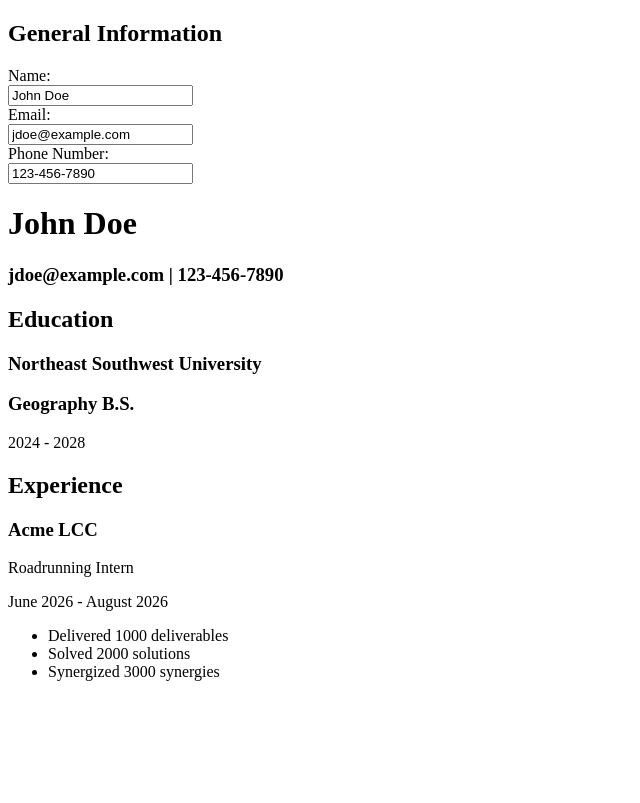
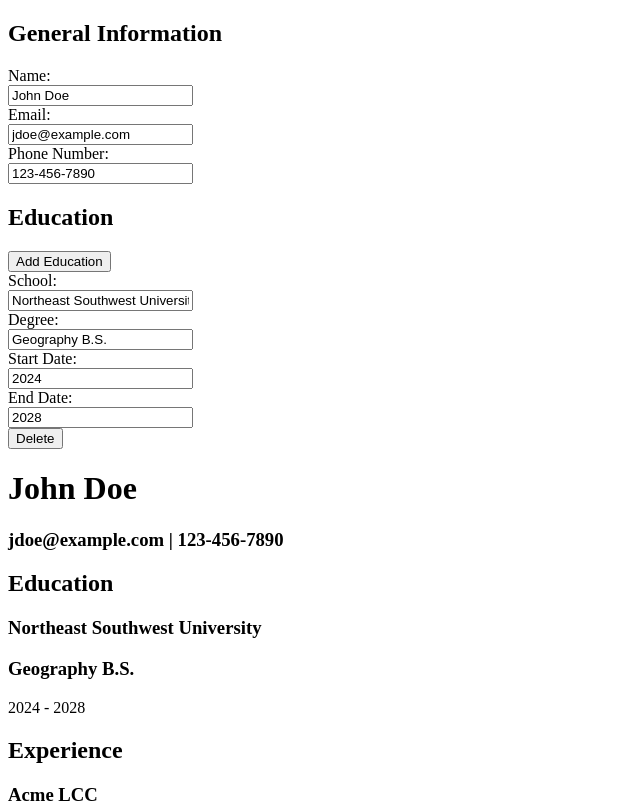
Before and after one commit to itudidyay/cv-application, a React (Vite) app: page / in a window 1280 px wide. Shown: the top 803 px of the page, without its empty margins (0-640 px from the left). Built offline with nearby package versions, Linux system fonts and the light colour scheme.

Commit message:
added education compontent to add, remove, and edit schools

```diff
--- a/src/App.jsx
+++ b/src/App.jsx
@@ -9,6 +9,7 @@ const exampleResume = {
   phoneNumber: "123-456-7890",
   educationalExperience: [
     {
+      id: crypto.randomUUID(),
       schoolName: "Northeast Southwest University",
       degree: "Geography B.S.",
       startDate: "2024",
@@ -17,6 +18,7 @@ const exampleResume = {
   ],
   practicalExperience: [
     {
+      id: crypto.randomUUID(),
       companyName: "Acme LCC",
       position: "Roadrunning Intern",
       startDate: "June 2026",
@@ -30,7 +32,7 @@ const exampleResume = {
   ]
 }
 
-function App() {
+export default function App() {
   const [resume, setResume] = useState(exampleResume)
 
   function handleChange(e) {
@@ -42,15 +44,54 @@ function App() {
     }));
   }
 
+  function handleEducationChange(id, field, value) {
+    setResume(prev => ({
+      ...prev,
+      educationalExperience: prev.educationalExperience.map(education =>
+        education.id === id
+          ? { ...education, [field]: value }
+          : education
+      )
+    }))
+  }
+
+  function addEducation() {
+    const newEducation = {
+      id: crypto.randomUUID(),
+      schoolName: "",
+      degree: "",
+      startDate: "",
+      endDate: "",
+    }
+
+    setResume(prev => ({
+      ...prev,
+      educationalExperience: [
+        ...prev.educationalExperience,
+        newEducation,
+      ],
+    }))
+  }
+
+  function removeEducation(id) {
+    setResume(prev => ({
+      ...prev,
+      educationalExperience: prev.educationalExperience.filter(
+        education => education.id !== id
+      ),
+    }))
+  }
+
   return (
     <>
     <Sidebar
       resume={resume}
       onChange={handleChange}
+      handleEducationChange={handleEducationChange}
+      addEducation={addEducation}
+      removeEducation={removeEducation}
     />
     <Resume resume={resume}/>
     </>
   )
 }
-
-export default App
--- a/src/components/education.jsx
+++ b/src/components/education.jsx
@@ -0,0 +1,46 @@
+import Form from "./form"
+
+export default function EducationForm({
+  educationData,
+  onChange,
+  onRemove }) {
+  return (
+    <div>
+      <Form
+        label="School"
+        name="schoolName"
+        data={educationData.schoolName}
+        onChange={e =>
+          onChange(educationData.id, "schoolName", e.target.value)}
+      />
+
+      <Form
+        label="Degree"
+        name="degree"
+        data={educationData.degree}
+        onChange={e =>
+          onChange(educationData.id, "degree", e.target.value)}
+      />
+
+      <Form
+        label="Start Date"
+        name="startDate"
+        data={educationData.startDate}
+        onChange={e =>
+          onChange(educationData.id, "startDate", e.target.value)}
+      />
+
+      <Form
+        label="End Date"
+        name="endDate"
+        data={educationData.endDate}
+        onChange={e =>
+          onChange(educationData.id, "endDate", e.target.value)}
+      />
+
+      <button onClick={() => onRemove(educationData.id)}>
+        Delete
+      </button>
+    </div>
+  );
+}
--- a/src/components/sidebar.jsx
+++ b/src/components/sidebar.jsx
@@ -1,7 +1,13 @@
-import { useState } from "react"
-import Form from "./form"
 import GeneralInfo from "./generalInfo"
-export default function Sidebar({ resume, onChange }) {
+import EducationForm from "./education"
+
+export default function Sidebar({
+  resume,
+  onChange,
+  handleEducationChange,
+  addEducation,
+  removeEducation
+}) {
 
   return (
     <div className="sidebar">
@@ -10,6 +16,20 @@ export default function Sidebar({ resume, onChange }) {
         resume={resume}
         onChange={onChange}
       />
+
+      <h2>Education</h2>
+      <button onClick={addEducation}>
+        Add Education
+      </button>
+      {resume.educationalExperience.map(education => (
+        <EducationForm
+          educationData={education}
+          onChange={handleEducationChange}
+          onRemove={removeEducation}
+        />
+      ))}
+
     </div>
+
   )
 }
```
